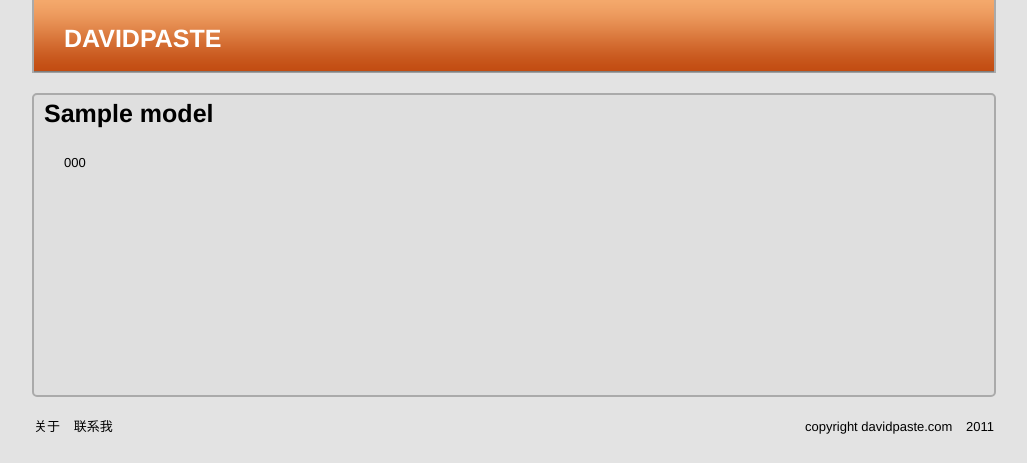
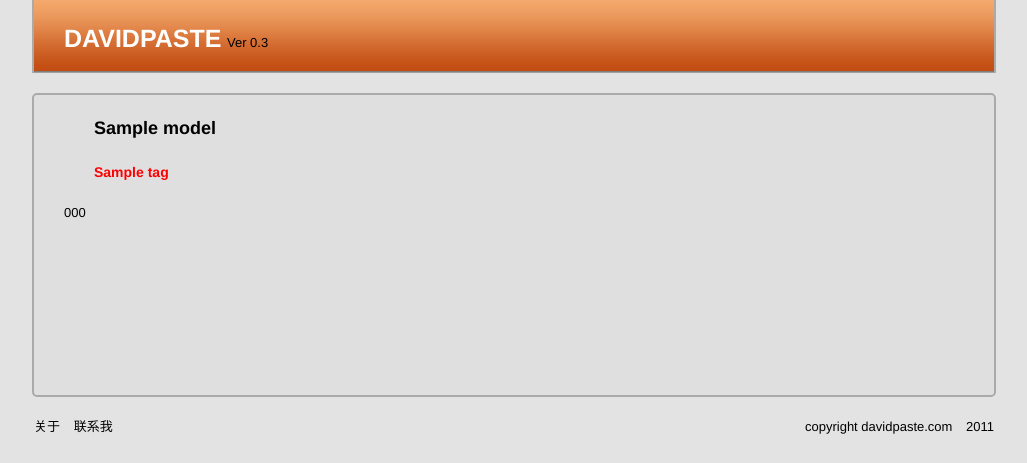
Before and after one commit to darth30joker/davidpaste.com, a Python web app: template templates/pasteapp/view.html in a window 1280 px wide. Shown: the top 463 px of the page, without its empty margins (126-1153 px from the left). Run offline with Jinja, Linux system fonts and the light colour scheme; the template is opened without the code that fills it: most values are stand-ins (such as "Sample title", 1, 10 or a date in 2020).

Commit message:
modify some css

```diff
--- a/static/css/styles.css
+++ b/static/css/styles.css
@@ -67,6 +67,11 @@ div#top h1 a:visited {
 	color:white;
 }
 
+div#top span {
+	float: left;
+    margin-left: 135px;
+    margin-top: 33px;
+}
 div#top ul {
     float:right;
 }
@@ -136,9 +141,32 @@ div#top ul li {
 /** paste view **/
 #paste_view {
     margin:20px 0 20px 20px;
-    overflow:auto;
+}
+#paste_view h1,
+#paste_view h3 {
+	margin-left:30px;
+	margin-bottom:20px;
+}
+#paste_view h1 {
+	font-size:18px;
+}
+#paste_view h3 {
+	font-size:14px;
+}
+#paste_view h3 a {
+	margin-right:10px;
+}
+#paste_view h3 a:link,
+#paste_view h3 a:visited {
+	color:red;
+}
+#code_view {
     width:680px;
 }
-#paste_view .linenodiv {
+#code_view .linenodiv {
     margin-right:10px;
 }
+#code_view .source {
+    overflow:auto;
+    width:650px;
+}
--- a/templates/base.html
+++ b/templates/base.html
@@ -16,7 +16,7 @@
     </head>
     <body>
         <div id="top" class="container_12">
-			<h1 class="grid_2 alpha" id="website_logo"><a href="/">DAVIDPASTE</a></h1>
+			<h1 class="grid_2 alpha" id="website_logo"><a href="/">DAVIDPASTE</a></h1><span>Ver 0.3</span>
 			<!--<ul class="grid_4 omega" id="website_menu">
                 <li><a href="{{ url_for('tagapp.list') }}">标签</a></li>
                 {% if session['user'] %}
--- a/templates/pasteapp/view.html
+++ b/templates/pasteapp/view.html
@@ -1,8 +1,9 @@
 {% extends 'base.html' %}
 {% block title %}{{ model.title }}{% endblock %}
 {% block content %}
-<h1>{{ model.title }}</h1>
 <div id="paste_view">
-    {{ code | safe }}
+    <h1>{{ model.title }}</h1>
+    <h3>{% for tag in model.tags %}<a href="/tag/{{ tag.name }}">{{ tag.name }}</a>{% endfor %}</h3>
+    <div id="code_view">{{ code | safe }}</div>
 </div>
 {% endblock %}
```
Also changed, not shown: db.sqlite.
